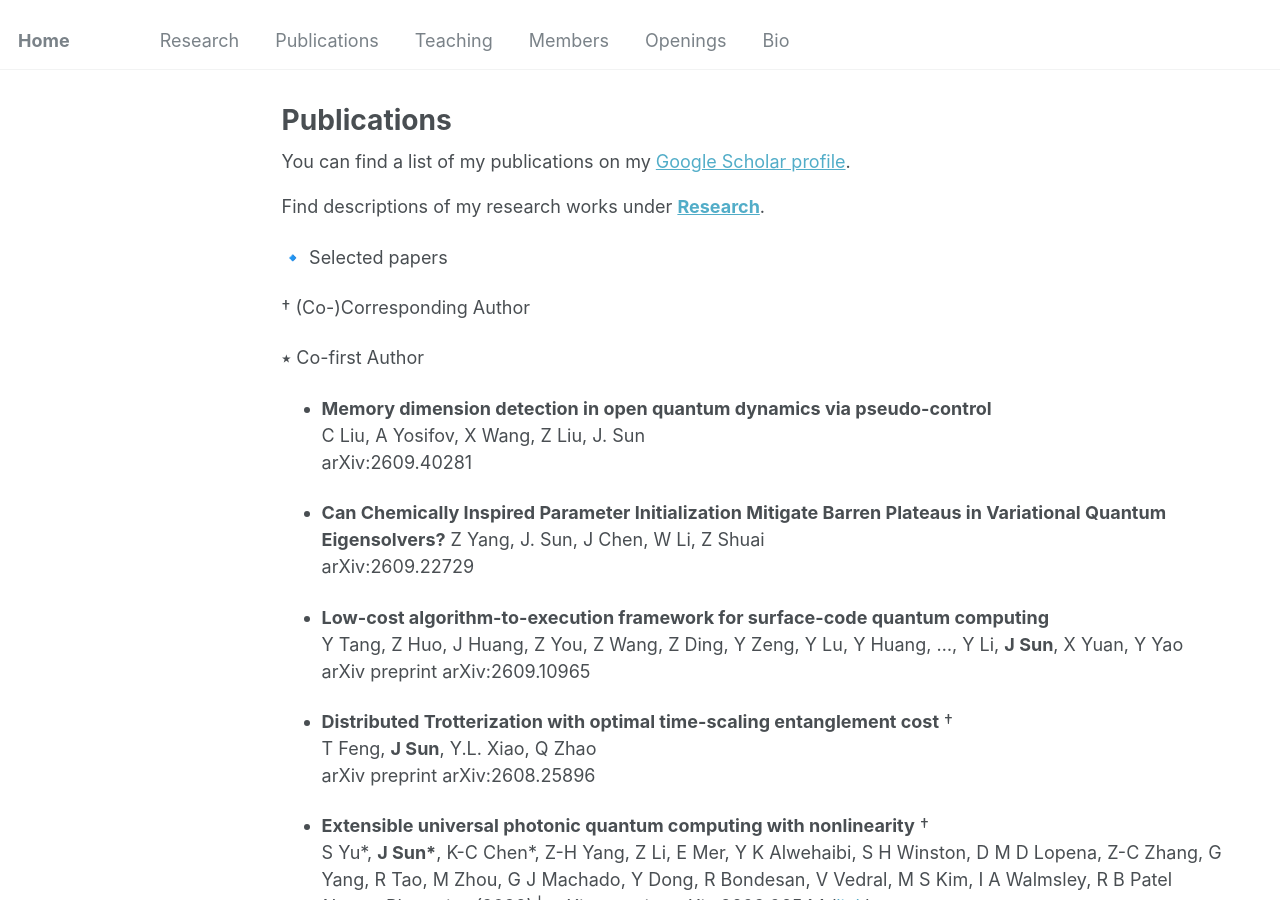
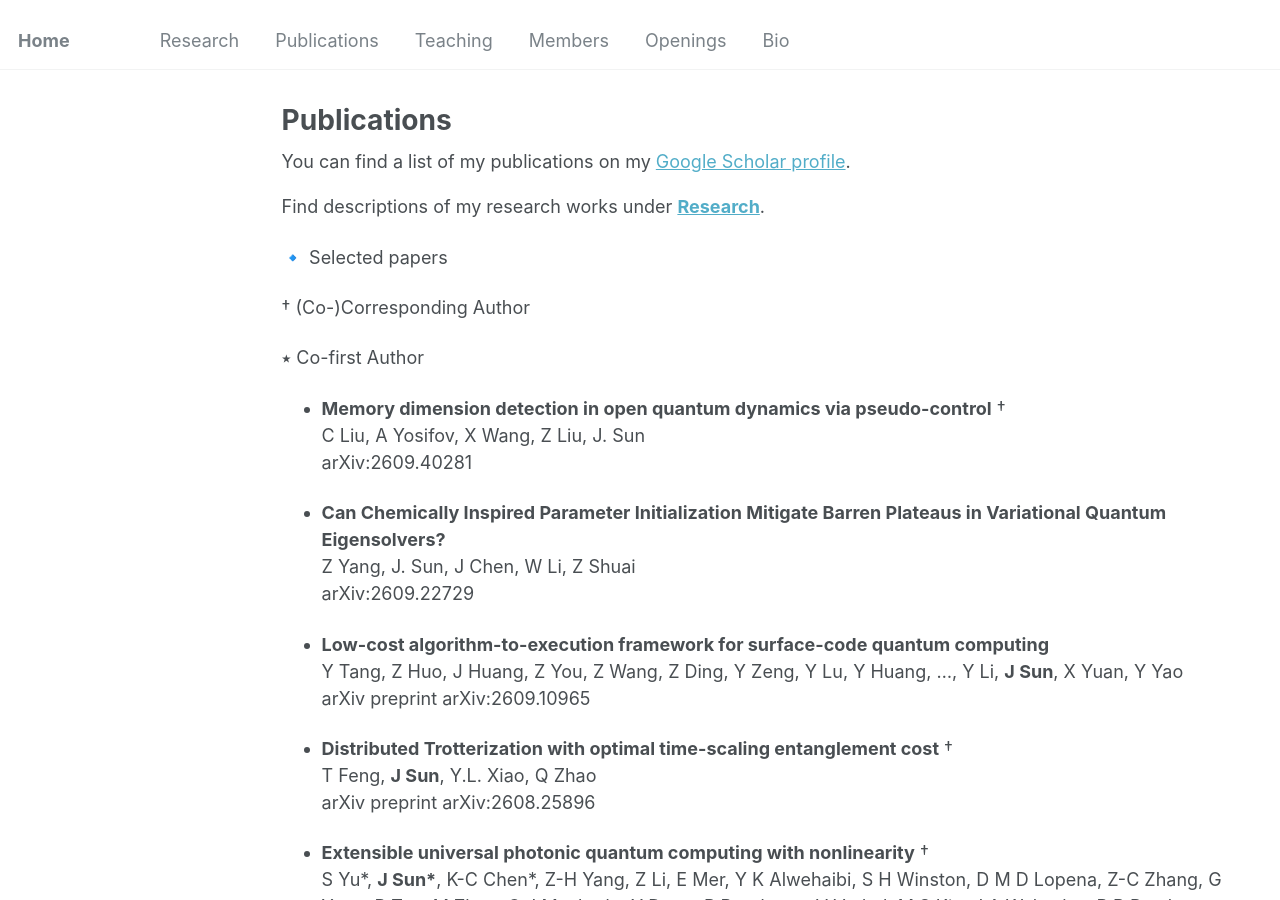
Before and after one commit to jinzhao-sun/jinzhao-sun.github.io, a Jekyll site: the page built from _pages/publications.md, in a window 1280 px wide and 900 px high. Built offline with Jekyll 4.4.1, drawn with Linux system fonts in a browser that asks for light colours.

```diff
--- a/_pages/publications.md
+++ b/_pages/publications.md
@@ -20,11 +20,11 @@ Find descriptions of my research works under **[Research](research.md)**.
 
 ⭑ Co-first Author
 
-- **Memory dimension detection in open quantum dynamics via pseudo-control** <br>
+- **Memory dimension detection in open quantum dynamics via pseudo-control** †<br>
   C Liu, A Yosifov, X Wang, Z Liu, J. Sun<br>
   arXiv:2609.40281
 
-- **Can Chemically Inspired Parameter Initialization Mitigate Barren Plateaus in Variational Quantum Eigensolvers?**
+- **Can Chemically Inspired Parameter Initialization Mitigate Barren Plateaus in Variational Quantum Eigensolvers?** <br>
   Z Yang, J. Sun, J Chen, W Li, Z Shuai<br>
   arXiv:2609.22729<br>
 
```
